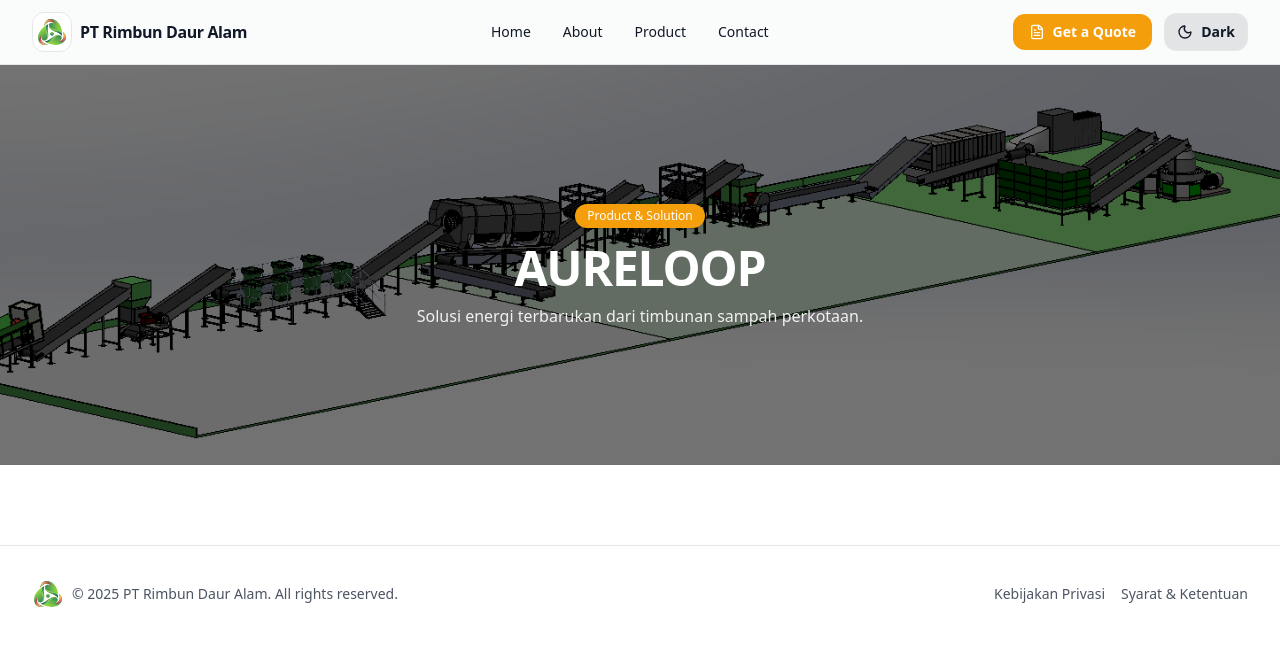
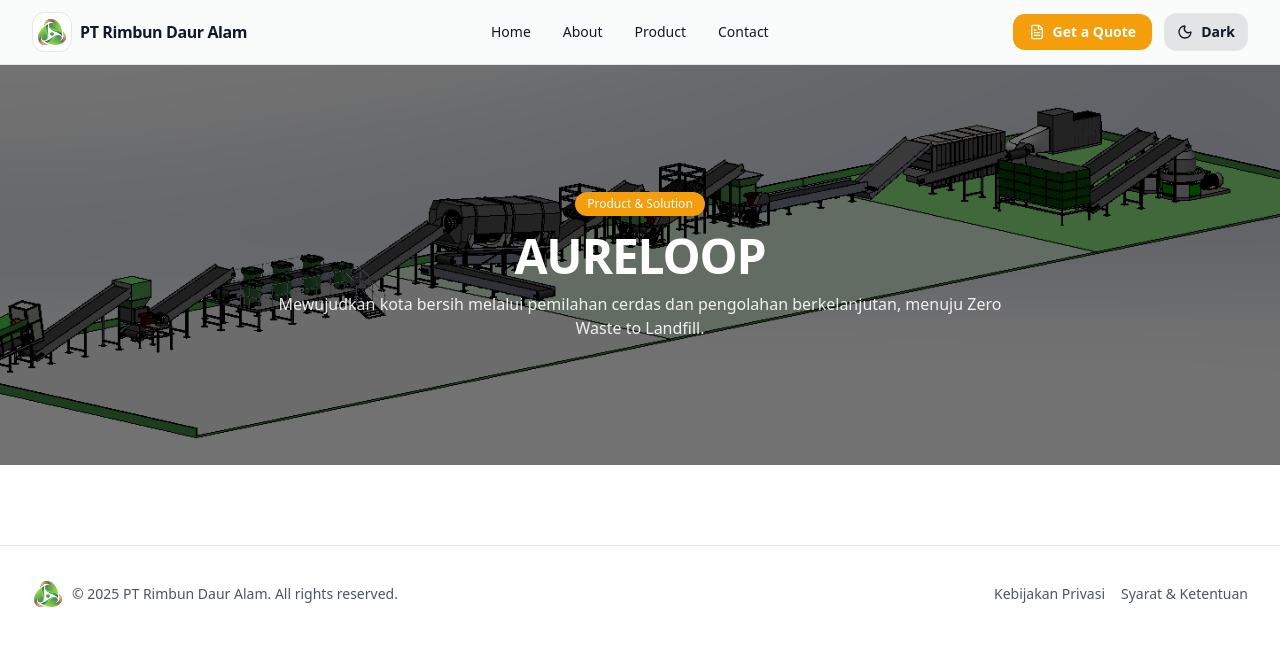
Before and after one commit to Dikus21/rda-web, a Next.js app: page /product-test in a window 1280 px wide. Shown: the top 646 px of the page. Built offline with nearby package versions, Linux system fonts and the light colour scheme.

Commit message:
Change CopyWriting

```diff
--- a/src/app/product-test/page.tsx
+++ b/src/app/product-test/page.tsx
@@ -61,7 +61,8 @@
             animate="show"
             transition={{ delay: 0.16 }}
           >
-            Solusi energi terbarukan dari timbunan sampah perkotaan.
+            Mewujudkan kota bersih melalui pemilahan cerdas dan pengolahan
+            berkelanjutan, menuju Zero Waste to Landfill.
           </motion.p>
         </div>
       </div>
```
